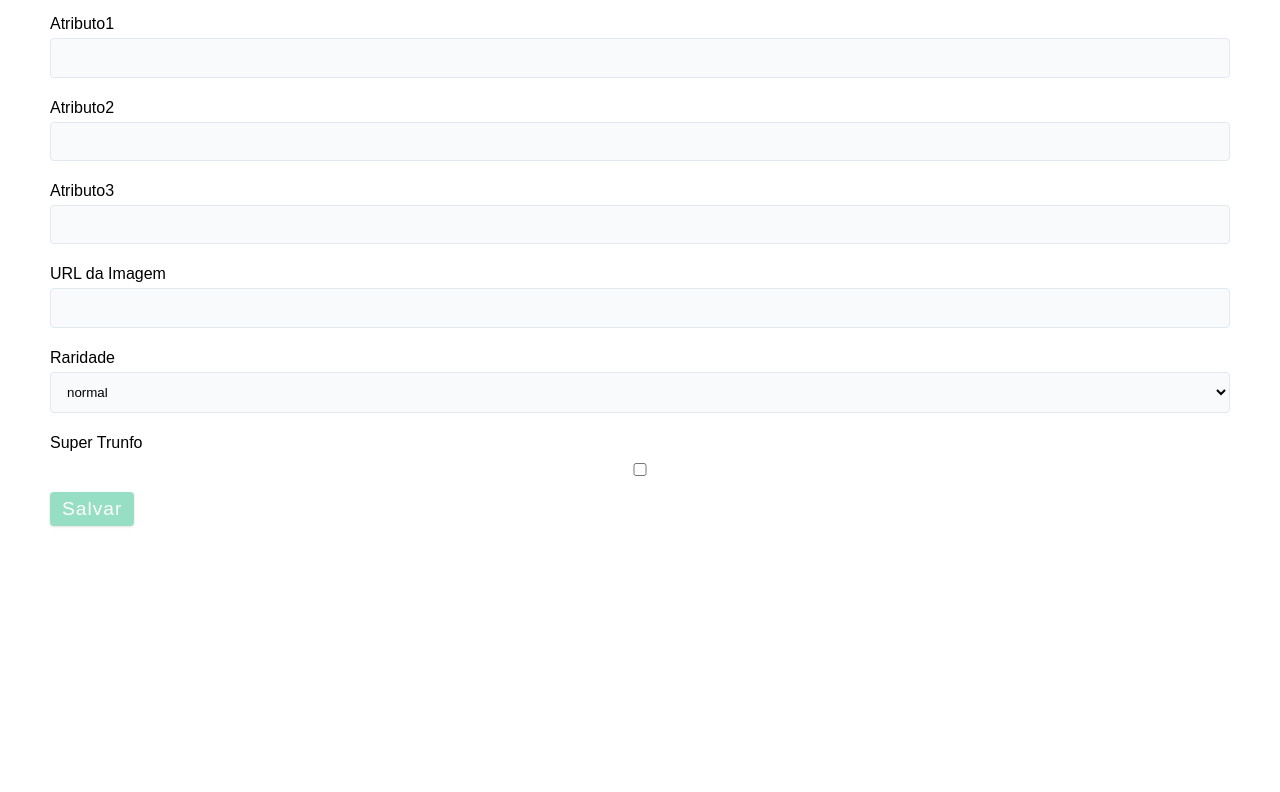
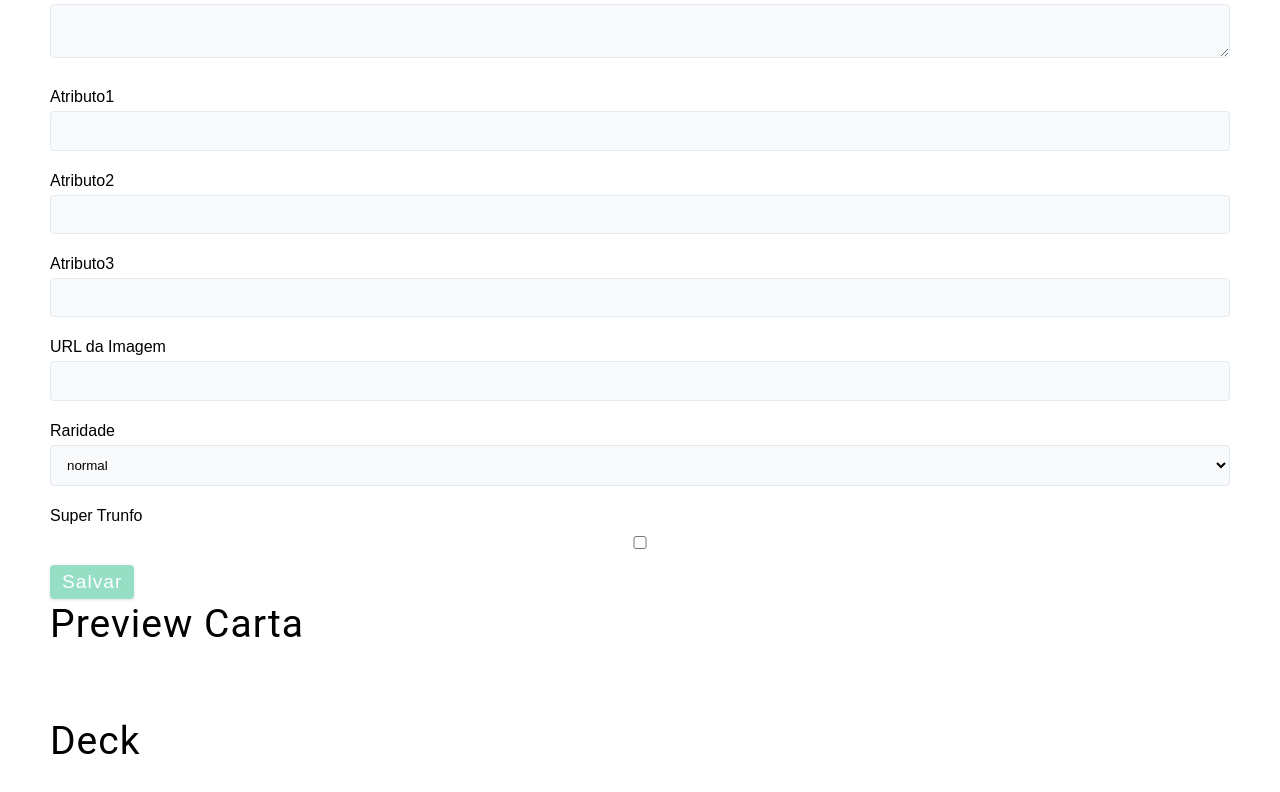
Before and after one commit to erik-ymmt/tryunfo-trybe-project, a React (Create React App) app: page / in a window 1280 px wide. Shown: the part 291-1083 px from the top of the page. Before the commit the page ends 892 px from the top, so only its background shows below. Built offline with nearby package versions, Linux system fonts and the light colour scheme.

Commit message:
add saved cards to deck - Requirement 8

```diff
--- a/src/App.js
+++ b/src/App.js
@@ -8,6 +8,7 @@ class App extends React.Component {
 
     this.handleInput = this.handleInput.bind(this);
     this.saveCard = this.saveCard.bind(this);
+    this.renderDeck = this.renderDeck.bind(this);
 
     this.state = {
       cardName: '',
@@ -115,6 +116,24 @@ class App extends React.Component {
         });
       }
     });
+    this.enableSaveBtn();
+  }
+
+  renderDeck() {
+    const { deck } = this.state;
+    return deck.map((card) => (
+      <Card
+        cardName={ card.cardName }
+        cardDescription={ card.cardDescription }
+        cardAttr1={ card.cardAttr1 }
+        cardAttr2={ card.cardAttr2 }
+        cardAttr3={ card.cardAttr3 }
+        cardImage={ card.cardImage }
+        cardRare={ card.cardRare }
+        cardTrunfo={ card.cardTrunfo }
+        key={ card.cardName }
+      />
+    ));
   }
 
   render() {
@@ -126,6 +145,9 @@ class App extends React.Component {
     return (
       <div>
         <h1>Tryunfo</h1>
+        <section className="new-card-container">
+          <h2>Criar Carta</h2>
+          <div className="new-card-inputs">
             <Form
               cardName={ cardName }
               cardDescription={ cardDescription }
@@ -140,6 +162,9 @@ class App extends React.Component {
               onInputChange={ this.handleInput }
               onSaveButtonClick={ this.saveCard }
             />
+          </div>
+          <h2>Preview Carta</h2>
+          <div className="new-card-preview">
             <Card
               cardName={ cardName }
               cardDescription={ cardDescription }
@@ -151,6 +176,12 @@ class App extends React.Component {
               cardTrunfo={ cardTrunfo }
             />
           </div>
+        </section>
+        <section className="deck-container">
+          <h2>Deck</h2>
+          {this.renderDeck()}
+        </section>
+      </div>
     );
   }
 }
```
Lines whose indentation alone changed are shown as unchanged.
